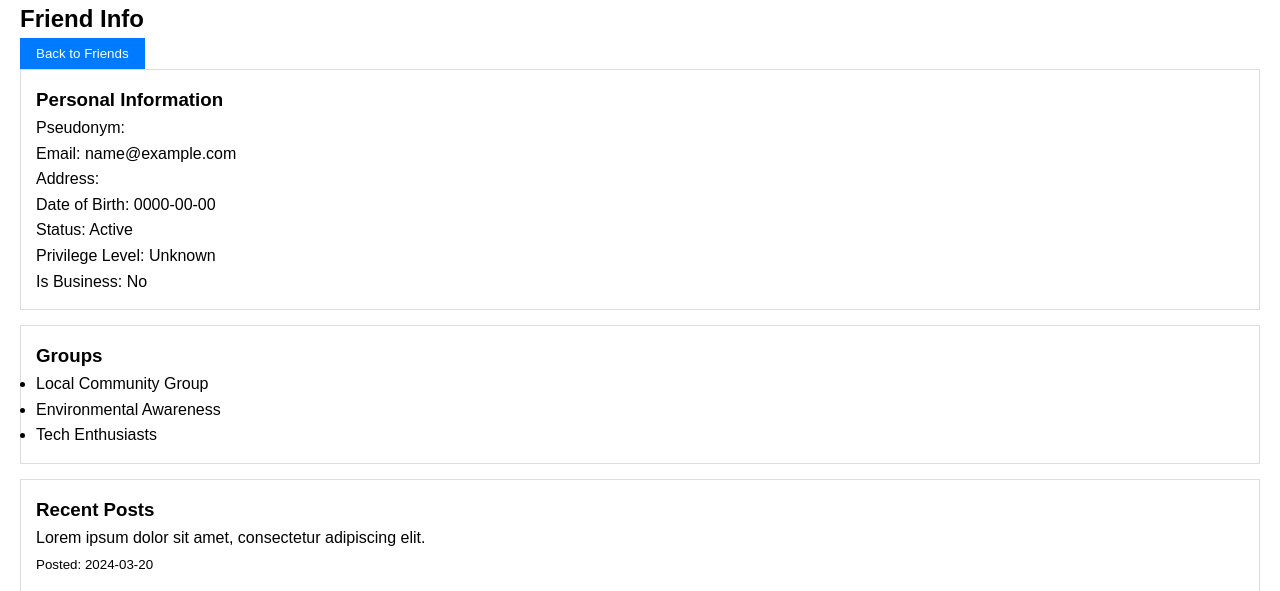
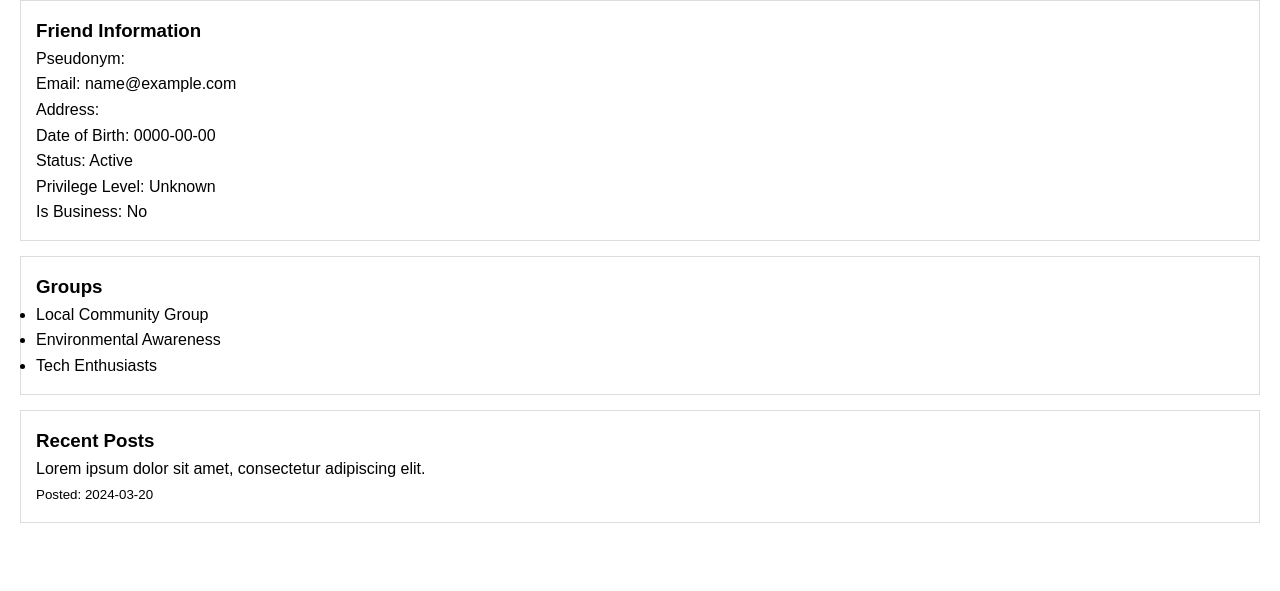
Before and after one commit to g-tejas/comp353-grp7-final-project, a PHP site: page /friend_info.php?friend_id=1 in a window 1280 px wide. Shown: the part 97-688 px from the top of the page. Run offline with PHP 8.4, Linux system fonts and the light colour scheme; the visitor is signed in with stand-in values (Sample User, id 1).

Commit message:
Changed layout of friend info page

```diff
--- a/frontend/friend_info.php
+++ b/frontend/friend_info.php
@@ -68,13 +68,8 @@ $conn->close();
     <link rel="stylesheet" href="css/style.css">
 </head>
 <body>
-    <div class="profile-container">
-        <h2>Friend Info</h2>
-        <button onclick="location.href='friends.php'">Back to Friends</button>
-    </div>
-
     <div class="profile-info card">
-        <h3>Personal Information</h3>
+        <h3>Friend Information</h3>
         <p>Pseudonym: <?php echo htmlspecialchars($pseudonym); ?></p>
         <p>Email: <?php echo htmlspecialchars($email); ?></p>
         <p>Address: <?php echo htmlspecialchars($address); ?></p>
```
